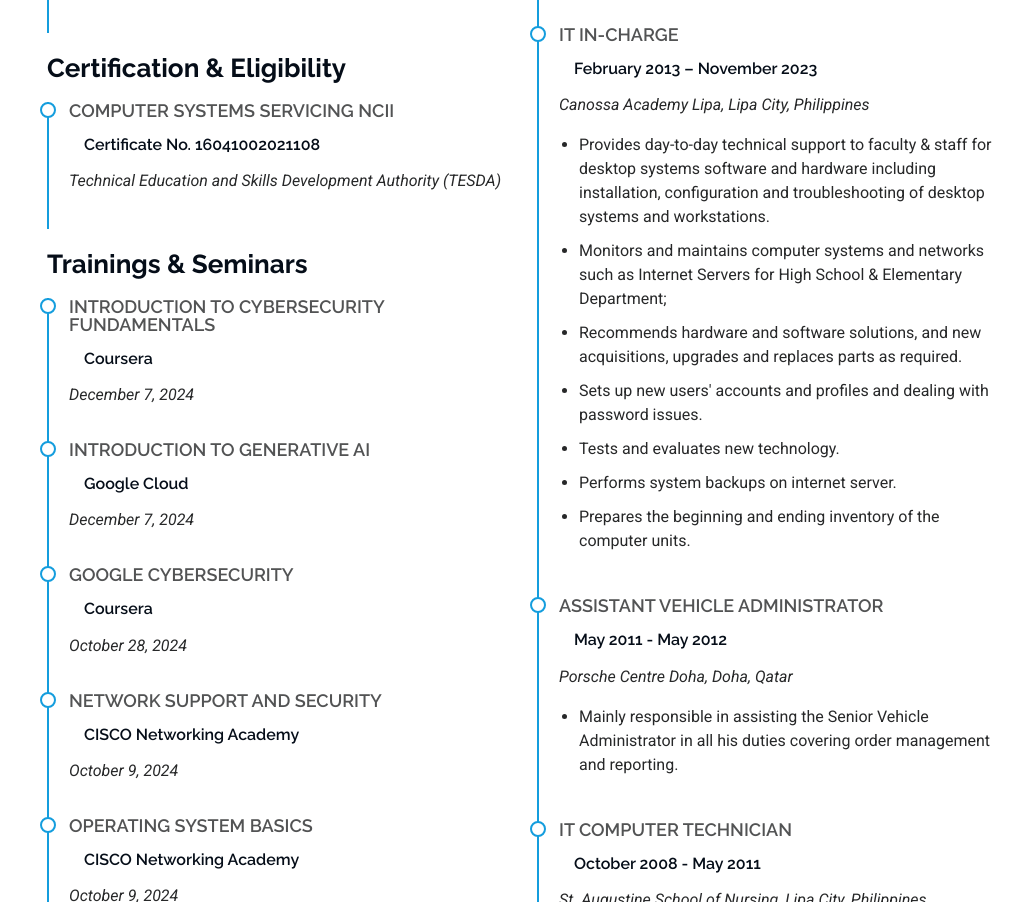
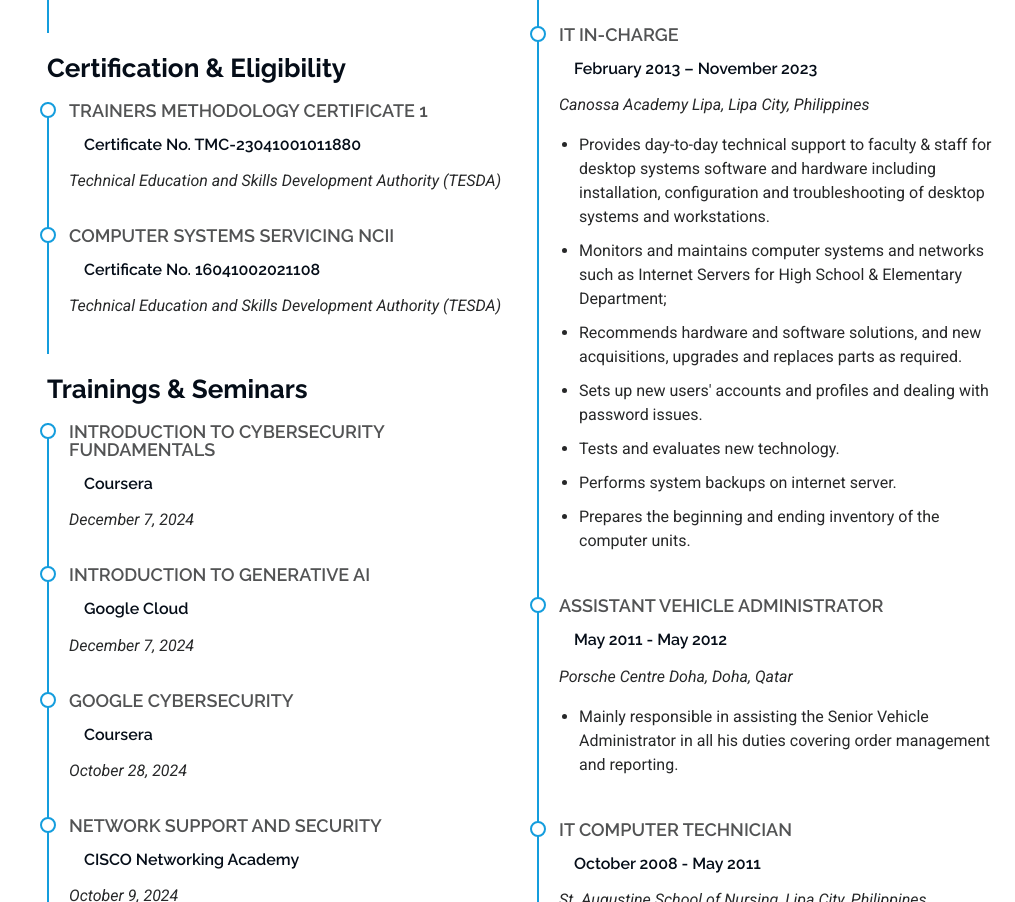
Before and after one commit to hlbautista/curriculum-vitae, a plain HTML site: page index.html in a window 1280 px wide. Shown: the part 3103-4005 px from the top of the page, without its empty margins (265-1280 px from the left). Drawn offline with Linux system fonts and the light colour scheme.

Commit message:
curriculum-vitae

```diff
--- a/index.html
+++ b/index.html
@@ -260,7 +260,15 @@
             </div><!-- Edn Resume Item -->
 
 			<h3 class="resume-title">Certification &amp; Eligibility</h3>
-            <div class="resume-item">
+
+			<div class="resume-item">
+              <h4>Trainers Methodology Certificate 1</h4>
+              <h5>Certificate No. TMC-23041001011880</h5>
+              <p><em>Technical Education and Skills Development Authority (TESDA)</em></p>
+              <p></p>
+            </div><!-- Edn Resume Item -->
+
+			<div class="resume-item">
               <h4>Computer Systems Servicing NCII</h4>
               <h5>Certificate No. 16041002021108</h5>
               <p><em>Technical Education and Skills Development Authority (TESDA)</em></p>
```
